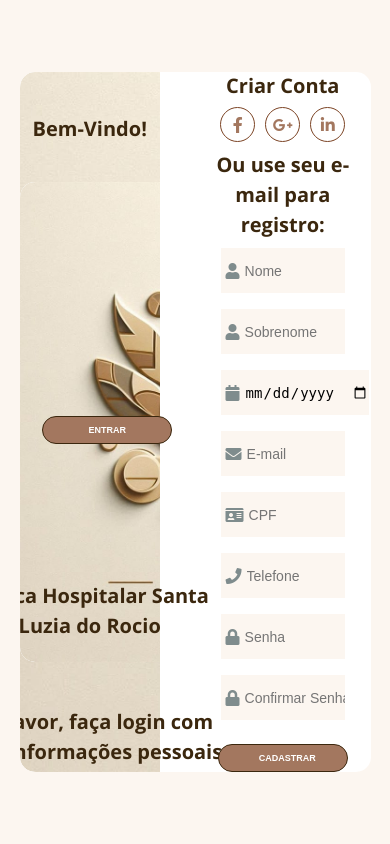
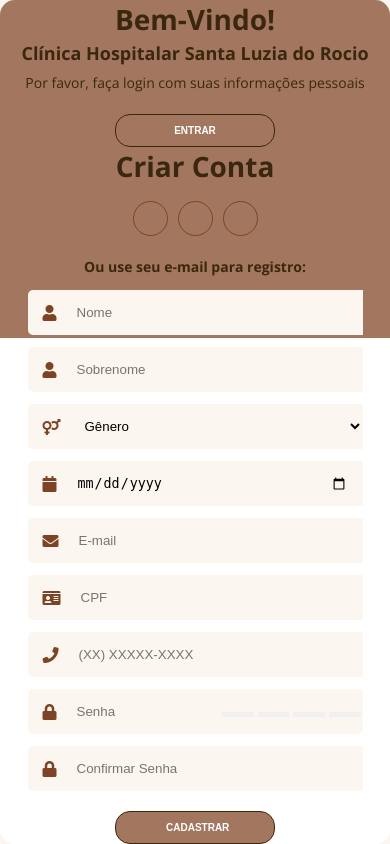
Before and after one commit to Helengendary/HSLR-Agendamentos, a FastAPI app: page / in a window 390 px wide. Run offline with FastAPI, Linux system fonts and the light colour scheme; some libraries are stand-ins or nearby versions.

Commit message:
erros de requisitos corrigidos, falta arrumar o design e identidade visual cadastro e login

```diff
--- a/templates/css/style.css
+++ b/templates/css/style.css
@@ -1,4 +1,3 @@
-
 @import url('https://fonts.googleapis.com/css?family=Open+Sans:300,400,700&display=swap');
 * {
     margin: 0;
@@ -19,11 +18,10 @@
     background-color: #fff;
     border-radius: 15px;
     width: 960px;
-    height: 70%;
+    height: 80%;
     justify-content: space-between;
     align-items: center;
     position: relative;
-    width: 1024px;
     min-height: 480px;
     display: flex;
     overflow: hidden;
@@ -31,8 +29,7 @@
 .content::before {
     content: "";
     position: absolute;
-    background-image: url("../img/logo.jpeg");
-    background-size: cover;
+    background-color: #a3775f;
     width: 40%;
     height: 100%;
     border-top-left-radius: 15px;
@@ -45,25 +42,10 @@
     text-transform: capitalize;
 }
 .title-primary {
-    color: #3b270e;
-    font-size: 28px;
-    font-weight: bold;
-    position: absolute;
-    top: 8%;
-    left: 20%;
-    transform: translate(-50%, -50%);
+    color: #3b270e; /* Marrom escuro */
 }
 .title-second {
-    color: #3b270e;
-}
-.title-tertiary{
-    color: #3b270e;
-    font-size: 28px;
-    font-weight: bold;
-    position: absolute;
-    top: 8%;
-    left: 20%;
-    transform: translate(-50%, -50%);
+    color: #3b270e; /* Marrom escuro */
 }
 .description {
     font-size: 14px;
@@ -71,36 +53,21 @@
     line-height: 30px;
 }
 .description-primary {
-    color: #3b270e;
+    color: #3b270e; /* Marrom escuro */
+}
+.description-second {
+    color: #3b270e; /* Marrom escuro */
+    font-weight: bold;
+}
+.description-tertiary {
+    color: #3b270e; /* Marrom escuro */
+    font-size: 18px;
+    font-weight: bold;
+}
+.description-quartary {
+    color: #3b270e; /* Marrom escuro */
     font-size: 12px;
     font-weight: bold;
-    position: absolute;
-    top: 95%;
-    left: 20%;
-    transform: translate(-50%, -50%);
-}
-.description-second {
-    color: #3b270e;
-    font-weight: bold;
-}
-.description-tertiary{
-    color: #3b270e;
-    font-size: 18px;
-    font-weight: bold;
-    position: absolute;
-    top: 77%;
-    left: 20%;
-    transform: translate(-50%, -50%);
-}
-.description-quartary{
-    color: #3b270e;
-    font-size: 12px;
-    font-weight: bold;
-    position: absolute;
-    top: 10%;
-    left: 80%;
-    transform: translate(-50%, -50%);
-    white-space: nowrap;
 }
 .btn {
     border-radius: 15px;
@@ -116,37 +83,28 @@
     margin-top: 1rem;
 }
 .btn-primary {
-    background-color: #a3775f;
-    border: 1px solid #3b270e;
+    background-color: #a3775f; /* Marrom médio */
+    border: 1px solid #3b270e; /* Marrom escuro */
     transition: background-color .5s;
-    position: absolute;
-    top: 81%;
-    left: 19%;
-    transform: translate(-50%, -50%);
 }
 .btn-primary:hover {
-    background-color: #c6a18a;
+    background-color: #c6a18a; /* Marrom claro */
     color: #fff;
 }
 .btn-second {
-    background-color: #a3775f;
-    border: 1px solid #3b270e;
+    background-color: #a3775f; /* Marrom médio */
+    border: 1px solid #3b270e; /* Marrom escuro */
     transition: background-color .5s;
 }
 .btn-second:hover {
-    background-color: #c6a18a;
+    background-color: #c6a18a; /* Marrom claro */
     border: 1px solid #3b270e;
     color: #fff;
 }
-.btn-tertiary{
-    background-color: #a3775f;
-    border: 1px solid #3b270e;
+.btn-tertiary {
+    background-color: #a3775f; /* Marrom médio */
+    border: 1px solid #3b270e; /* Marrom escuro */
     transition: background-color .5s;
-    position: absolute;
-    top: 82%;
-    left: 79%;
-    transform: translate(-50%, -50%);
-    align-self: center;
 }
 .first-content {
     display: flex;
@@ -165,12 +123,22 @@
     flex-direction: column;
     align-items: center;
 }
-
-.error-message {
-    color: red;
-    font-size: 10px;
+input:focus, select:focus {
+    outline: 2px solid #a3775f;
 }
 
+.password-strength {
+    width: 100%;
+    height: 5px;
+    margin-top: 5px;
+    display: flex;
+}
+.strength-section {
+    flex: 1;
+    height: 100%;
+    margin: 0 2px;
+    background-color: #f0f0f0;
+}
 .social-media {
     margin: 1rem 0;
 }
@@ -181,52 +149,101 @@
     transition: background-color .5s;
 }
 .link-social-media:hover .item-social-media{
-    background-color: #ead2ba;
+    background-color: #ead2ba; /* Bege claro */
     color: #fff;
-    border-color: #7c4425;
+    border-color: #7c4425; /* Marrom escuro */
 }
 .list-social-media {
     display: flex;
     list-style-type: none;
 }
 .item-social-media {
-    border: 1px solid #7c4425;
+    border: 1px solid #7c4425; /* Marrom escuro */
     border-radius: 50%;
     width: 35px;
     height: 35px;
     line-height: 35px;
     text-align: center;
-    color: #a3775f;
+    color: #a3775f; /* Marrom médio */
 }
 .form {
     display: flex;
     flex-direction: column;
     width: 55%;
 }
-.form input {
+.form input, .form select {
     height: 45px;
     width: 100%;
     border: none;
-    background-color: #fcf6f0;
+    background-color: #fcf6f0; /* Bege claro */
+    padding: 0 15px;
 }
-input:-webkit-autofill
-{
-    -webkit-box-shadow: 0 0 0px 1000px #ecf0f1 inset !important;
+input:-webkit-autofill, select:-webkit-autofill {
+    -webkit-box-shadow: 0 0 0px 1000px #fcf6f0 inset !important;
     -webkit-text-fill-color: #000 !important;
 }
 .label-input {
-    background-color: #fcf6f0;
+    background-color: #fcf6f0; /* Bege claro */
     display: flex;
     align-items: center;
     margin: 8px;
+    border-radius: 5px;
+    padding-left: 10px;
 }
 .icon-modify {
-    color: #7f8c8d;
+    color: #7c4425; /* Marrom escuro */
     padding: 0 5px;
 }
+.password {
+    color: #7c4425; /* Marrom escuro */
+    font-size: 14px;
+    margin: 15px 0;
+    text-align: center;
+}
+.password::first-letter {
+    text-transform: capitalize;
+}
+.btn-tertiary {
+    background-color: #a3775f;
+    border: 1px solid #3b270e;
+    transition: background-color .5s;
+    position: absolute;
+    top: 82%;
+    left: 79%;
+    transform: translate(-50%, -50%);
+    align-self: center;
+}
+.btn-tertiary:hover {
+    background-color: #c6a18a;
+    border: 1px solid #3b270e;
+    color: #fff;
+}
+.error-message {
+    color: #ff0000;
+    font-size: 12px;
+    margin-top: 4px;
+    margin-left: 8px;
+    display: block;
+    height: auto;
+    padding: 0;
+}
 
-/* segundo conteiner*/
+.label-input {
+    margin-bottom: 0;
+}
 
+/* Estilo para inputs inválidos */
+input.invalid, select.invalid {
+    border: 1px solid #ff0000 !important;
+}
+.invalid {
+    border: 1px solid red !important;
+}
+
+.valid {
+    border: 1px solid green !important;
+}
+/* ANIMAÇÕES  */
 .second-content {
     position: absolute;
     display: flex;
@@ -239,27 +256,16 @@
     order: 1;
     z-index: -1;
 }
-.password {
-    color: #7c4425;
-    font-size: 14px;
-    margin: 15px 0;
-    text-align: center;
-}
-.password::first-letter {
-    text-transform: capitalize;
-}
 
 .sign-in-js .first-content .first-column {
     z-index: -1;
 }
-
 .sign-in-js .second-content .second-column {
     z-index: 11;
 }
 .sign-in-js .second-content .first-column {
     z-index: 13;
 }
-
 .sign-in-js .content::before {
     left: 60%;
     border-top-left-radius: 0;
@@ -267,36 +273,27 @@
     border-top-right-radius: 15px;
     border-bottom-right-radius: 15px;
     animation: slidein 1.3s;
-
     z-index: 12;
 }
-
 .sign-up-js .content::before {
     animation: slideout 1.3s;
-
     z-index: 12;
 }
-
 .sign-up-js .second-content .first-column,
 .sign-up-js .second-content .second-column {
     z-index: -1;
 }
-
 .sign-up-js .first-content .second-column {
     z-index: 11;
 }
-
 .sign-up-js .first-content .first-column {
     z-index: 13;
 }
-
 .sign-in-js .first-content .second-column {
-
     z-index: -1;
     position: relative;
     animation: deslocamentoEsq 1.3s;
 }
-
 .sign-up-js .second-content .second-column {
     position: relative;
     z-index: -1;
@@ -304,23 +301,19 @@
 }
 
 @keyframes deslocamentoEsq {
-
     from {
         left: 0;
         opacity: 1;
         z-index: 12;
     }
-
     25% {
         left: -80px;
         opacity: .5;
     }
-
     50% {
         left: -100px;
         opacity: .2;
     }
-
     to {
         left: -110px;
         opacity: 0;
@@ -329,21 +322,16 @@
 }
 
 @keyframes deslocamentoDir {
-
     from {
         left: 0;
         z-index: 12;
     }
-
     25% {
         left: 80px;
     }
-
     50% {
         left: 100px;
-
     }
-
     to {
         left: 110px;
         z-index: -1;
@@ -354,6 +342,18 @@
     from {
         left: 0;
         width: 40%;
+    }
+    25% {
+        left: 5%;
+        width: 50%;
+    }
+    50% {
+        left: 25%;
+        width: 60%;
+    }
+    75% {
+        left: 45%;
+        width: 50%;
     }
     to {
         left: 60%;
@@ -366,54 +366,132 @@
         left: 60%;
         width: 40%;
     }
+    25% {
+        left: 45%;
+        width: 50%;
+    }
+    50% {
+        left: 25%;
+        width: 60%;
+    }
+    75% {
+        left: 5%;
+        width: 50%;
+    }
     to {
         left: 0;
         width: 40%;
     }
 }
 
-/* Responsividade para Tablets */
-@media (max-width: 768px) {
-    .container {
+/* Responsividade */
+@media screen and (max-width: 1040px) {
+    .content {
+        width: 100%;
+        height: 100%;
+    }
+    .content::before {
+        width: 100%;
+        height: 40%;
+        top: 0;
+        border-radius: 0;
+    }
+    .first-content, .second-content {
         flex-direction: column;
+        justify-content: space-around;
+    }
+    .first-column, .second-column {
+        width: 100%;
+    }
+    .sign-in-js .content::before {
+        top: 60%;
+        left: 0;
+        border-radius: 0;
+    }
+    .form {
+        width: 90%;
     }
 
-    .content {
-        width: 90%;
-        height: auto;
+    @keyframes deslocamentoEsq {
+        from {
+            top: 0;
+            opacity: 1;
+            z-index: 12;
+        }
+        25% {
+            top: -80px;
+            opacity: .5;
+        }
+        50% {
+            top: -100px;
+            opacity: .2;
+        }
+        to {
+            top: -110px;
+            opacity: 0;
+            z-index: -1;
+        }
     }
 
-    .first-column, .second-column {
-        width: 100%;
-        text-align: center;
+    @keyframes deslocamentoDir {
+        from {
+            top: 0;
+            z-index: 12;
+        }
+        25% {
+            top: 80px;
+        }
+        50% {
+            top: 100px;
+        }
+        to {
+            top: 110px;
+            z-index: -1;
+        }
     }
 
-    .title, .title-primary, .title-tertiary, .description, .description-primary {
-        font-size: 20px;
+    @keyframes slidein {
+        from {
+            top: 0;
+            height: 40%;
+        }
+        25% {
+            top: 5%;
+            height: 50%;
+        }
+        50% {
+            top: 25%;
+            height: 60%;
+        }
+        75% {
+            top: 45%;
+            height: 50%;
+        }
+        to {
+            top: 60%;
+            height: 40%;
+        }
     }
-
-    .btn {
-        width: 130px;
-        padding: 8px 40px;
-        font-size: 9px;
-    }
-
-    .btn-primary, .btn-tertiary {
-        position: relative;
-        top: auto;
-        left: auto;
-        transform: translate(0, 0);
-    }
-
-    .social-media {
-        margin: 0.5rem 0;
-    }
-
-    .form {
-        width: 80%;
-    }
-
-    .form input {
-        font-size: 14px;
+    @keyframes slideout {
+        from {
+            top: 60%;
+            height: 40%;
+        }
+        25% {
+            top: 45%;
+            height: 50%;
+        }
+        50% {
+            top: 25%;
+            height: 60%;
+        }
+        75% {
+            top: 5%;
+            height: 50%;
+        }
+        to {
+            top: 0;
+            height: 40%;
+        }
     }
 }
--- a/templates/index.html
+++ b/templates/index.html
@@ -3,7 +3,7 @@
 <head>
     <meta charset="UTF-8">
     <meta name="viewport" content="width=device-width, initial-scale=1.0">
-    <title>Login</title>
+    <title>Login - Clínica Santa Luzia</title>
     <link rel="stylesheet" href="css/style.css">
     <link rel="stylesheet" href="https://use.fontawesome.com/releases/v5.8.2/css/all.css"
         integrity="sha384-oS3vJWv+0UjzBfQzYUhtDYW+Pj2yciDJxpsK1OYPAYjqT085Qq/1cq5FLXAZQ7Ay" crossorigin="anonymous">
@@ -51,6 +51,17 @@
                         <input id="sobrenome-cadastro" type="text" placeholder="Sobrenome" required>
                     </label>
                     <div id="sobrenomeError" class="error-message"></div>
+                    <label class="label-input" for="genero-cadastro">
+                        <i class="fas fa-venus-mars icon-modify"></i>
+                        <select id="genero-cadastro" required>
+                            <option value="" disabled selected>Gênero</option>
+                            <option value="masculino">Masculino</option>
+                            <option value="feminino">Feminino</option>
+                            <option value="outro">Outro</option>
+                            <option value="nao_informar">Prefiro não informar</option>
+                        </select>
+                    </label>
+                    <div id="generoError" class="error-message"></div>
 
                     <label class="label-input"  for="nascimento-cadastro">
                         <i class="fas fa-calendar icon-modify"></i>
@@ -62,6 +73,7 @@
                         <i class="fas fa-envelope icon-modify"></i>
                         <input id="email-cadastro" type="email" placeholder="E-mail" required>
                     </label>
+                    <div id="emailError" class="error-message"></div>
 
                     <label class="label-input" for="cpf-cadastro">
                         <i class="fas fa-id-card icon-modify"></i>
@@ -71,25 +83,33 @@
 
                     <label class="label-input" for="telefone-cadastro">
                         <i class="fas fa-phone icon-modify"></i>
-                        <input id="telefone-cadastro" type="tel" oninput="formatarTel(this)" placeholder="Telefone" required>
+                        <input id="telefone-cadastro" type="tel"
+                        oninput="formatarTelefone(this)"
+                        placeholder="(XX) XXXXX-XXXX"
+                        required>
                     </label>
                     <div id="telefoneError" class="error-message"></div>
 
                     <label class="label-input" for="senha-cadastro">
                         <i class="fas fa-lock icon-modify"></i>
-                        <input id="senha-cadastro" type="password" placeholder="Senha" required>
+                        <input id="senha-cadastro" type="password" placeholder="Senha" required oninput="verificarForcaSenha()">
+                        <div class="password-strength">
+                            <div class="strength-section" id="strength-1"></div>
+                            <div class="strength-section" id="strength-2"></div>
+                            <div class="strength-section" id="strength-3"></div>
+                            <div class="strength-section" id="strength-4"></div>
+                        </div>
                     </label>
-
-                    <label class="label-input" for="confimar-senha-cadastro">
+                    <span id="senhaError" class="error-message"></span>
+                   <label class="label-input" for="confirmar-senha-cadastro">
                         <i class="fas fa-lock icon-modify"></i>
-                        <input id="confimar-senha-cadastro" type="password" placeholder="Confirmar Senha" required>
+                        <input id="confirmar-senha-cadastro" type="password" placeholder="Confirmar Senha" required>
                     </label>
-
+                    <span id="confirmarSenhaError" class="error-message"></span>
                     <button class="btn btn-second" type="submit">Cadastrar</button>
                 </form>
             </div>
         </div>
-        <div id="nomeError" class="error-message"></div>
         <div class="content second-content">
             <div class="first-column">
                 <p class="description description-quartary">Nossa missão é cuidar da sua saúde com carinho e dedicação.</p>
@@ -118,19 +138,16 @@
                 </div>
                 <p class="description description-second">ou use sua conta de e-mail:</p>
                 <form class="form" action="/login" method="post">
-
                     <label class="label-input" for="">
                         <i class="far fa-envelope icon-modify"></i>
                         <input type="email" placeholder="Email" required name="emailcadastro">
                     </label>
-
                     <label class="label-input" for="">
                         <i class="fas fa-lock icon-modify"></i>
                         <input type="password" placeholder="Password" required>
                     </label>
-
                     <a class="password" href="#">Esqueceu sua senha?</a>
-                    <input class="btn btn-second" type="submit" value="Entrar"></input>
+                    <button class="btn btn-second" type="submit">Entrar</button>
                 </form>
             </div>
         </div>
```
Also changed, not shown: templates/script.js (+187 -123 lines).
